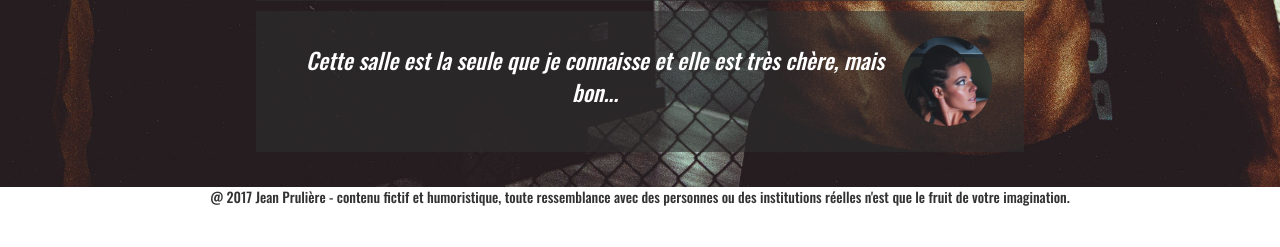
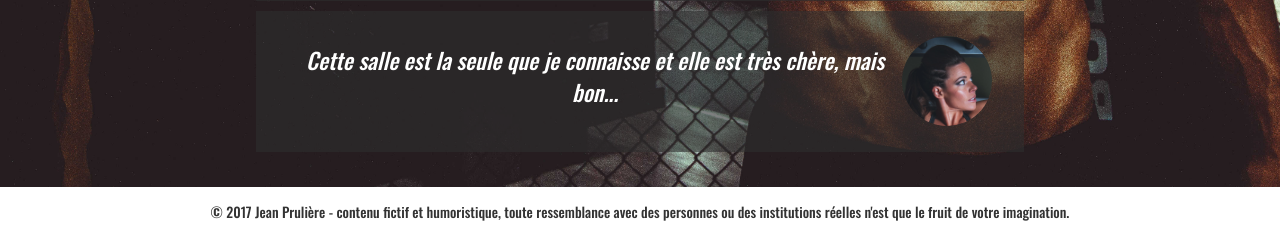
Before and after one commit to jpruliere/salledesport, a PHP site: page / in a window 1280 px wide. Shown: the part 1993-2240 px from the top of the page. Before the commit the page ends 2199 px from the top, so only its background shows below. Run offline with PHP 8.4, Linux system fonts and the light colour scheme.

Commit message:
Modification du footer et ajout du css (+nettoyage)

```diff
--- a/css/style.css
+++ b/css/style.css
@@ -109,9 +109,11 @@ section.talks ul {
 	width: 90px;
 }
 
-.talk-photo-left {
-}
-
 .talk-photo-right {
 	order: 8;
 }
+
+
+footer {
+  padding: 15px;
+}
--- a/parts/footer.php
+++ b/parts/footer.php
@@ -1,6 +1,6 @@
 </main>
     <footer>
-      <p class="text-center">@ 2017 Jean Prulière - contenu fictif et humoristique, toute ressemblance avec des personnes ou des institutions réelles n'est que le fruit de votre imagination.</p>
+      <p class="text-center">&copy; 2017 Jean Prulière - contenu fictif et humoristique, toute ressemblance avec des personnes ou des institutions réelles n'est que le fruit de votre imagination.</p>
     </footer>
     <!-- jQuery (necessary for Bootstrap's JavaScript plugins) -->
     <script src="js/jquery.min.js"></script>
```
